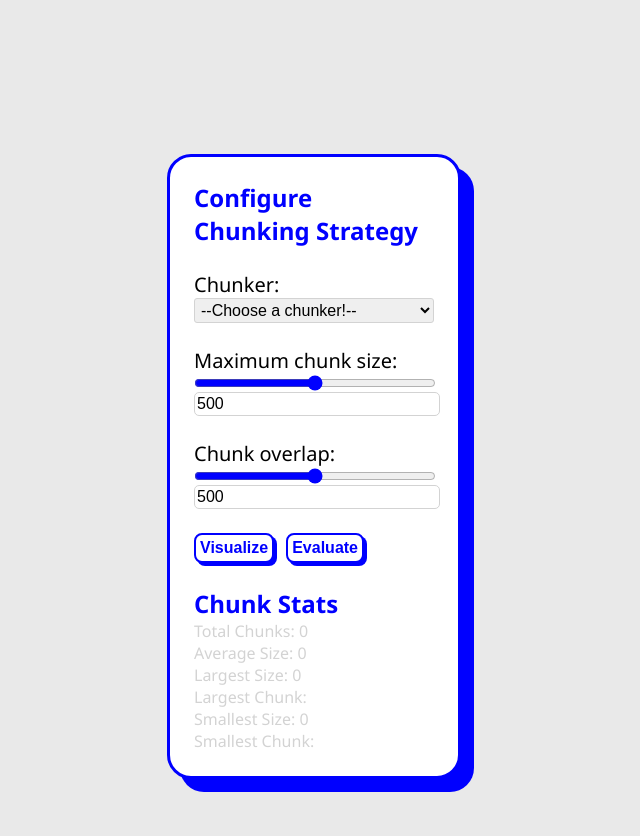
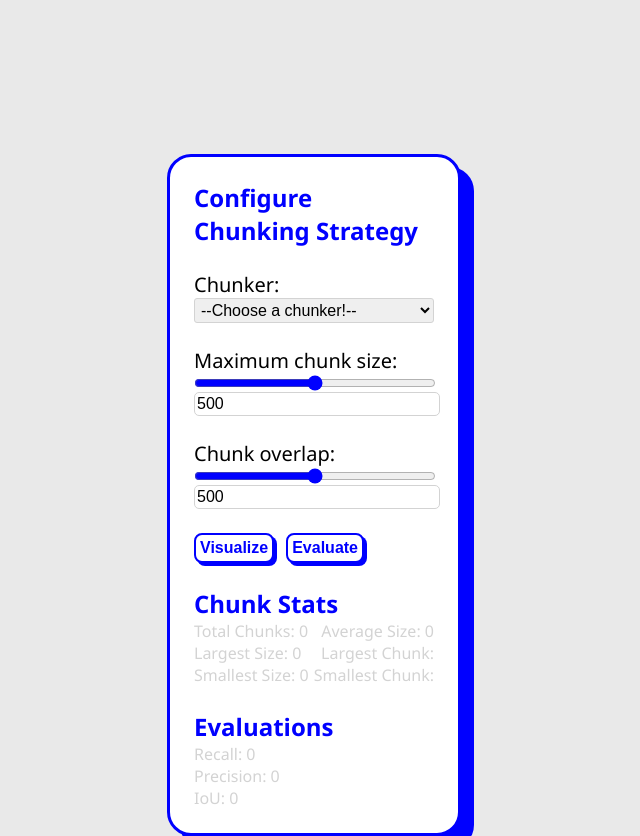
Before and after one commit to Chunkwise/chunkwise_local, a React (Vite) app in the folder client/: page / in a window 1280 px wide. Shown: the whole page, without its empty margins (326-966 px from the left). Before the commit the page ends 800 px from the top, so only its background shows below. Built offline with nearby package versions, Linux system fonts and the light colour scheme.

Commit message:
Render evaluations

```diff
--- a/client/src/components/ChunkerForm.tsx
+++ b/client/src/components/ChunkerForm.tsx
@@ -2,6 +2,7 @@ import React, { useState } from "react";
 import type { Evals, ChunkStats } from "../types/types";
 import { getEvals, getVisualizer } from "../services/gateway";
 import { ChunkStatistics } from "./ChunkStatistics";
+import Evaluations from "./Evaluations";
 
 export default function ChunkerForm() {
   const [chunker, setChunker] = useState<string>("");
@@ -108,7 +109,7 @@ export default function ChunkerForm() {
         </div>
       </form>
       <ChunkStatistics {...chunkStats}></ChunkStatistics>
-      <div className="metrics"></div>
+      <Evaluations {...evals}></Evaluations>
     </div>
   );
 }
--- /dev/null
+++ b/client/src/components/Evaluations.tsx
@@ -0,0 +1,16 @@
+import type { Evals } from "../types/types";
+
+export default function Evaluations({ recall, precision, iou }: Evals) {
+  return (
+    <div className="evals">
+      <h2>Evaluations</h2>
+      <ul>
+        <li className={recall > 0 ? "" : "unknown"}>Recall: {recall}</li>
+        <li className={precision > 0 ? "" : "unknown"}>
+          Precision: {precision}
+        </li>
+        <li className={iou > 0 ? "" : "unknown"}>IoU: {iou}</li>
+      </ul>
+    </div>
+  );
+}
--- a/client/src/index.css
+++ b/client/src/index.css
@@ -89,10 +89,19 @@ h2 {
   padding: 0;
 }
 
-.stats {
+.stats,
+.evals {
   margin-top: 24px;
 }
 
-.stats li.unknown {
+.stats ul {
+  display: flex;
+  flex-direction: row;
+  flex-wrap: wrap;
+  justify-content: space-between;
+}
+
+.stats li.unknown,
+.evals li.unknown {
   color: lightgrey;
 }
```
